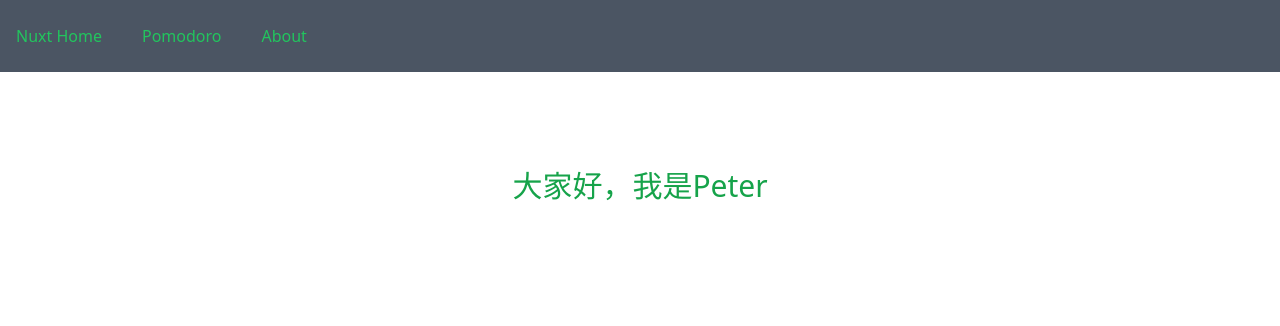
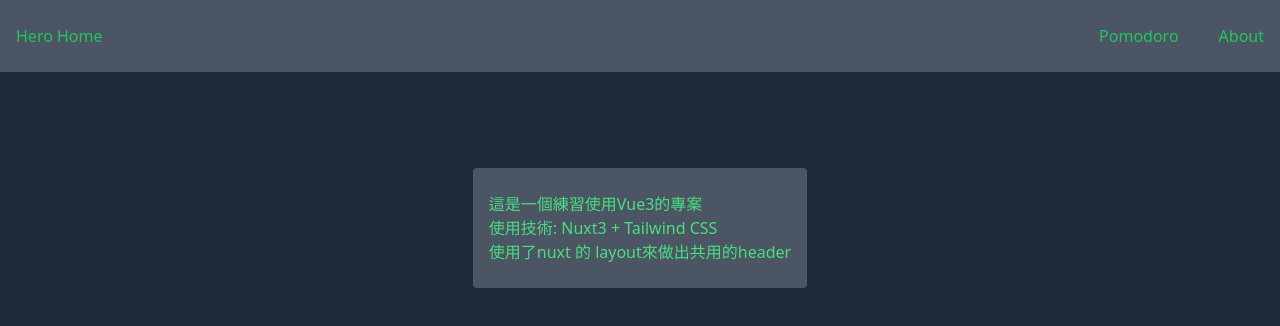
Before and after one commit to clspeter/nuxt-element-practice, a Nuxt app: page /about in a window 1280 px wide. Shown: the top 326 px of the page. Built offline with nearby package versions, Linux system fonts and the light colour scheme.

Commit message:
update about

```diff
--- a/layouts/default.vue
+++ b/layouts/default.vue
@@ -1,15 +1,17 @@
 import { NuxtLink } from '../.nuxt/components';
 <template>
+    <div class="min-h-screen flex flex-col">
         <div class="bg-gray-600">
             <header>
-            <nav class="flex py-6 px-4 space-x-10">
-                <NuxtLink class="text-green-500 text-underline" to="/">Nuxt Home</NuxtLink>
+                <nav class="flex py-6 px-4 space-x-10 justify-between">
+                    <NuxtLink class="text-green-500 text-underline" to="/">Hero Home</NuxtLink>
+                    <div class="space-x-10">
                         <NuxtLink class="text-green-500 text-underline" to="/pomodoro">Pomodoro</NuxtLink>
                         <NuxtLink class="text-green-500 " to="/about">About</NuxtLink>
+                    </div>
                 </nav>
             </header>
         </div>
-    <div>
         <slot />
     </div>
 </template>
--- a/pages/about.vue
+++ b/pages/about.vue
@@ -1,7 +1,13 @@
 <template>
-    <div class="py-24">
-        <div class="flex flex-col items-center">
-            <h1 class="text-3xl text-green-600 ">大家好，我是Peter</h1>
+    <div class="py-24 bg-gray-800 grow">
+        <div class="flex">
+            <div class="items-center rounded bg-gray-600 mx-auto py-6 px-4">
+                <div class="text-green-400">
+                    這是一個練習使用Vue3的專案
+                    <p>使用技術: Nuxt3 + Tailwind CSS</p>
+                    <p>使用了nuxt 的 layout來做出共用的header</p>
+                </div>
+            </div>
         </div>
     </div>
 </template>
```
Lines whose indentation alone changed are shown as unchanged.
